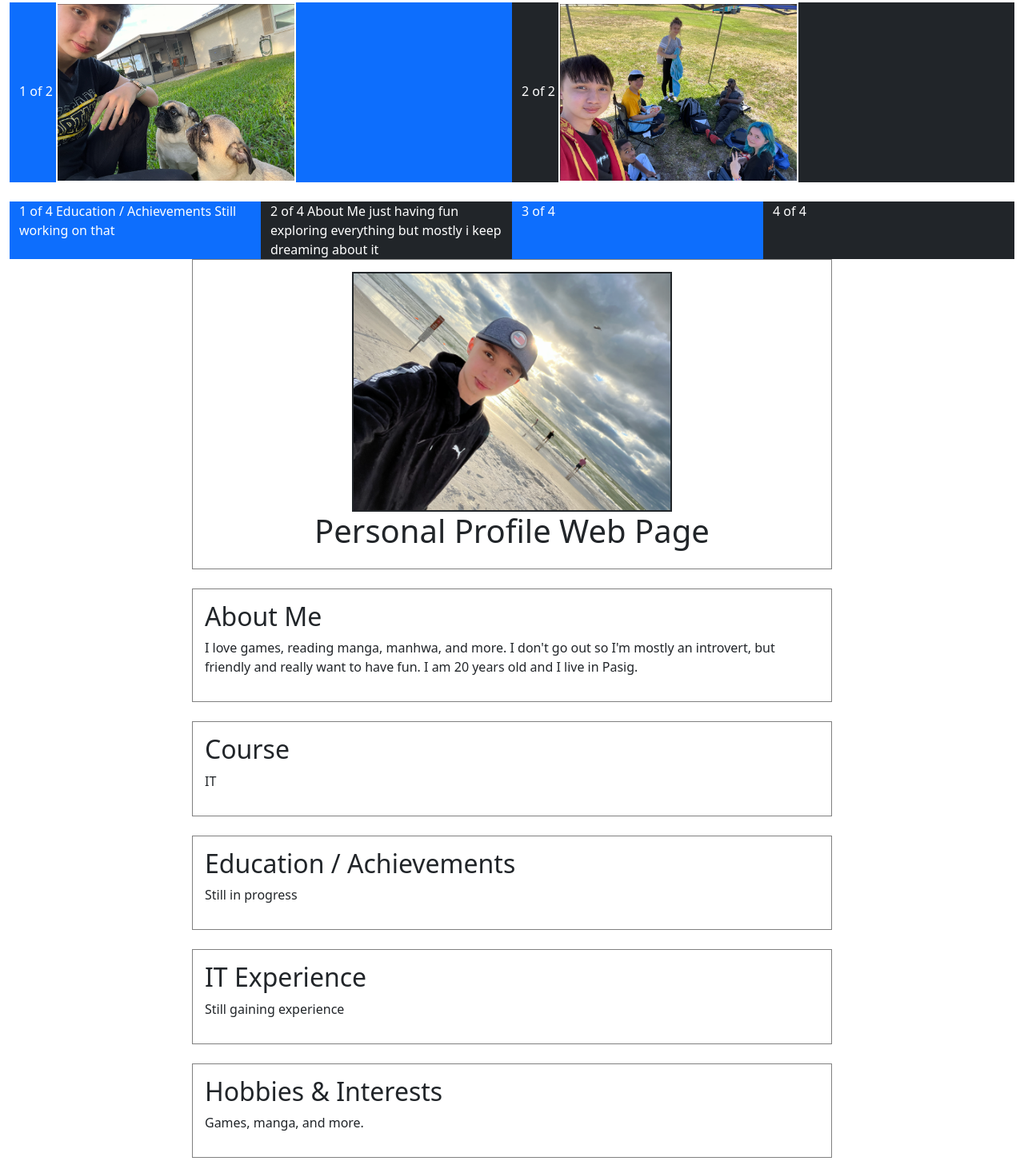
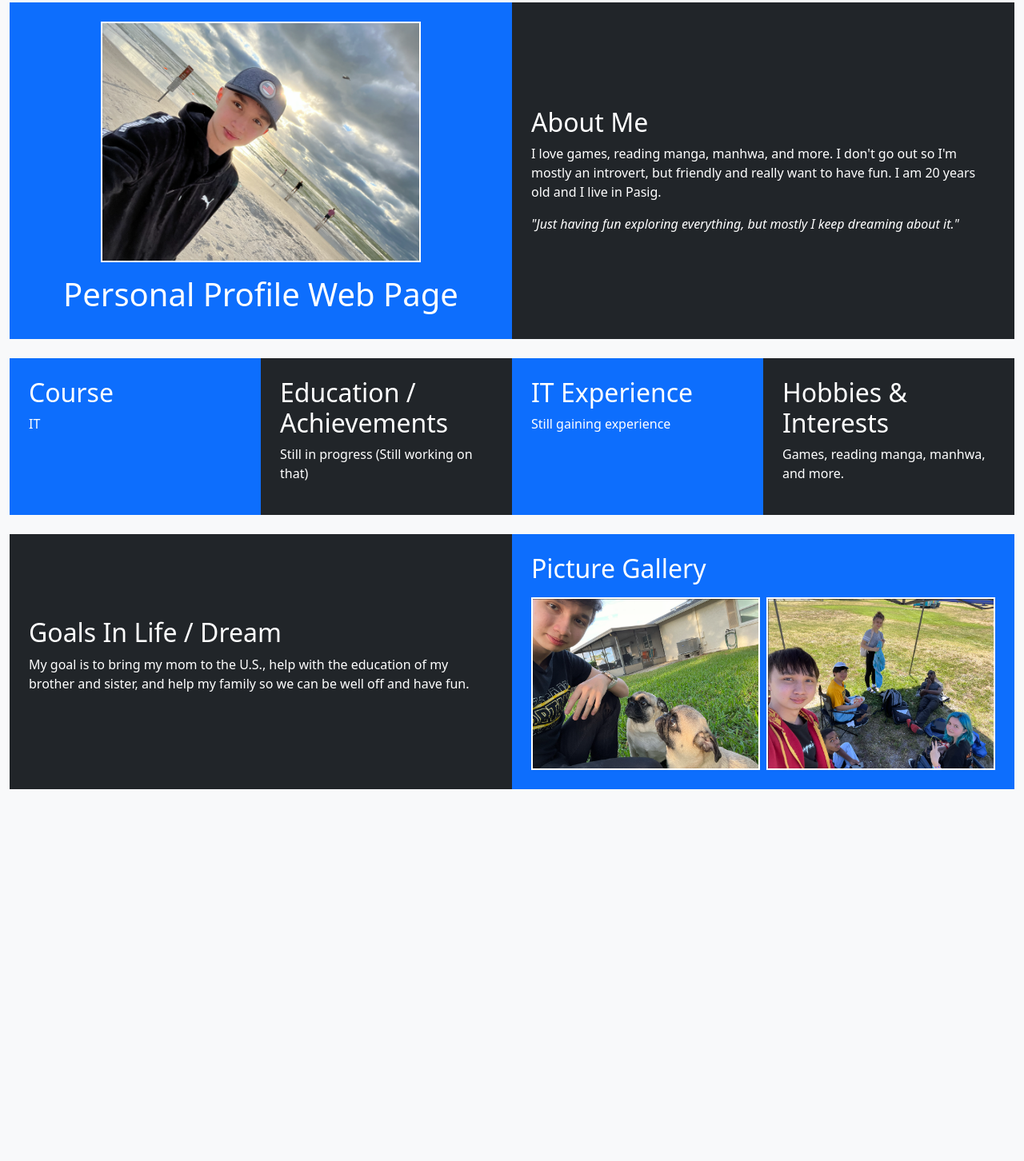
Before and after one commit to EndDepthGames/WEBPROG-CS251_IT253-html-lessons, a plain HTML site: page introduction/index.html in a window 1280 px wide. Shown: the part 173-1625 px from the top of the page at 80% size. After the commit the page ends 1184 px from the top, so only its background shows below. Drawn offline with nearby package versions, Linux system fonts and the light colour scheme.

Commit message:
experiment

```diff
--- a/introduction/index.html
+++ b/introduction/index.html
@@ -7,137 +7,73 @@
   <link href="https://cdn.jsdelivr.net/npm/bootstrap@5.3.8/dist/css/bootstrap.min.css" rel="stylesheet">
   <script src="https://cdn.jsdelivr.net/npm/bootstrap@5.3.8/dist/js/bootstrap.bundle.min.js"></script>
 </head>
-<body bgcolor="#f2f4f8">
+<body class="bg-light">
 
 <div class="container-fluid mt-3">
   <h1>Responsive Auto Layout Columns</h1>
   <p>In Bootstrap 5, there is an easy way to create equal width columns: just use the <code>.col-md</code> class on a specified number of col elements. Bootstrap will recognize how many columns there are, and each column will get the same width.</p>
   <p>If the screen size is <strong>less than 768px</strong>, the columns will stack horizontally.</p>
+
+  <!-- Row 1: Main Profile & About Me (2 Columns) -->
   <div class="container-fluid">
     <div class="row">
-      <div class="col-md bg-primary text-white">1 of 2
-      <img src="Screenshot 2026-11-06 123217.png" alt="Gallery Picture 1" width="300" height="225" border="2">
+      <div class="col-md bg-primary text-white p-4 text-center">
+        <img src="Screenshot 2026-11-06 123018.png" alt="Profile Image" class="img-fluid border border-2 border-white mb-3" width="400" height="300">
+        <h1>Personal Profile Web Page</h1>
       </div>
-      <div class="col-md bg-dark text-white">2 of 2
-      <img src="Screenshot 2026-11-06 123504.png" alt="Gallery Picture 2" width="300" height="225" border="2">
+      <div class="col-md bg-dark text-white p-4 d-flex flex-column justify-content-center">
+        <h2>About Me</h2>
+        <p>I love games, reading manga, manhwa, and more. I don't go out so I'm mostly an introvert, but friendly and really want to have fun. I am 20 years old and I live in Pasig.</p>
+        <p class="mb-0"><em>"Just having fun exploring everything, but mostly I keep dreaming about it."</em></p>
       </div>
     </div>
   </div>
   <br>
 
+  <!-- Row 2: Course, Education, IT Experience, Hobbies (4 Columns) -->
   <div class="container-fluid">
     <div class="row">
-      <div class="col-md bg-primary text-white">1 of 4
+      <div class="col-md bg-primary text-white p-4">
+        <h2>Course</h2>
+        <p>IT</p>
+      </div>
+      <div class="col-md bg-dark text-white p-4">
+        <h2>Education / Achievements</h2>
+        <p>Still in progress (Still working on that)</p>
+      </div>
+      <div class="col-md bg-primary text-white p-4">
+        <h2>IT Experience</h2>
+        <p>Still gaining experience</p>
+      </div>
+      <div class="col-md bg-dark text-white p-4">
+        <h2>Hobbies &amp; Interests</h2>
+        <p>Games, reading manga, manhwa, and more.</p>
+      </div>
+    </div>
+  </div>
+  <br>
 
-        Education / Achievements
-        Still working on that
-
+  <!-- Row 3: Goals & Picture Gallery (2 Columns) -->
+  <div class="container-fluid mb-4">
+    <div class="row">
+      <div class="col-md bg-dark text-white p-4 d-flex flex-column justify-content-center">
+        <h2>Goals In Life / Dream</h2>
+        <p>My goal is to bring my mom to the U.S., help with the education of my brother and sister, and help my family so we can be well off and have fun.</p>
       </div>
-      <div class="col-md bg-dark text-white">2 of 4
-
-        About Me
-        just having fun exploring everything but mostly i keep dreaming about it
-
+      <div class="col-md bg-primary text-white p-4">
+        <h2>Picture Gallery</h2>
+        <div class="row g-2 mt-2">
+          <div class="col-6">
+            <img src="Screenshot 2026-11-06 123217.png" alt="Gallery Picture 1" class="img-fluid border border-2 border-white" width="300" height="225">
+          </div>
+          <div class="col-6">
+            <img src="Screenshot 2026-11-06 123504.png" alt="Gallery Picture 2" class="img-fluid border border-2 border-white" width="300" height="225">
+          </div>
+        </div>
       </div>
-      <div class="col-md bg-primary text-white">3 of 4</div>
-      <div class="col-md bg-dark text-white">4 of 4</div>
     </div>
   </div>
 </div>
 
-<!--Fixing the placements of the body -->
-<center>
-<!--This will be my main profile picture  -->
-<table border="1" cellpadding="15" cellspacing="0" width="800" bgcolor="#ffffff">
-  <tr>
-    <td align="center">
-      <img src="Screenshot 2026-11-06 123018.png" alt="Profile Image" width="400" height="300" border="2">
-      <h1>Personal Profile Web Page</h1>
-    </td>
-  </tr>
-</table>
-
-<br>
-<!--This will be my introduction  -->
-<table border="1" cellpadding="15" cellspacing="0" width="800" bgcolor="#ffffff">
-  <tr>
-    <td>
-      <h2>About Me</h2>
-      <p>I love games, reading manga, manhwa, and more. I don't go out so I'm mostly an introvert, but friendly and really want to have fun. I am 20 years old and I live in Pasig.</p>
-    </td>
-  </tr>
-</table>
-
-<br>
-<!--This will be the course -->
-<table border="1" cellpadding="15" cellspacing="0" width="800" bgcolor="#ffffff">
-  <tr>
-    <td>
-      <h2>Course</h2>
-      <p>IT</p>
-    </td>
-  </tr>
-</table>
-
-<br>
-<!--These are the things I did so far in college-->
-<table border="1" cellpadding="15" cellspacing="0" width="800" bgcolor="#ffffff">
-  <tr>
-    <td>
-      <h2>Education / Achievements</h2>
-      <p>Still in progress</p>
-    </td>
-  </tr>
-</table>
-
-<br>
-<!--This will be the course -->
-<table border="1" cellpadding="15" cellspacing="0" width="800" bgcolor="#ffffff">
-  <tr>
-    <td>
-      <h2>IT Experience</h2>
-      <p>Still gaining experience</p>
-    </td>
-  </tr>
-</table>
-
-<br>
-<!--This will be the things I like -->
-<table border="1" cellpadding="15" cellspacing="0" width="800" bgcolor="#ffffff">
-  <tr>
-    <td>
-      <h2>Hobbies &amp; Interests</h2>
-      <p>Games, manga, and more.</p>
-    </td>
-  </tr>
-</table>
-
-<br>
-<!--This will be the goals-->
-<table border="1" cellpadding="15" cellspacing="0" width="800" bgcolor="#ffffff">
-  <tr>
-    <td>
-      <h2>Goals In Life / Dream</h2>
-      <p>My goal is to bring my mom to the U.S., help with the education of my brother and sister, and help my family so we can be well off and have fun.</p>
-    </td>
-  </tr>
-</table>
-
-<br>
-<!--This will be my best picture to put -->
-<table border="1" cellpadding="15" cellspacing="0" width="800" bgcolor="#ffffff">
-  <tr>
-    <td>
-      <h2>Picture Gallery</h2>
-      <p><!--Adding more pictures that can interact with the user -->
-        <img src="Screenshot 2026-11-06 123217.png" alt="Gallery Picture 1" width="300" height="225" border="2">
-        <img src="Screenshot 2026-11-06 123504.png" alt="Gallery Picture 2" width="300" height="225" border="2">
-      </p>
-    </td>
-  </tr>
-</table>
-
-</center>
-
 </body>
 </html>
```
